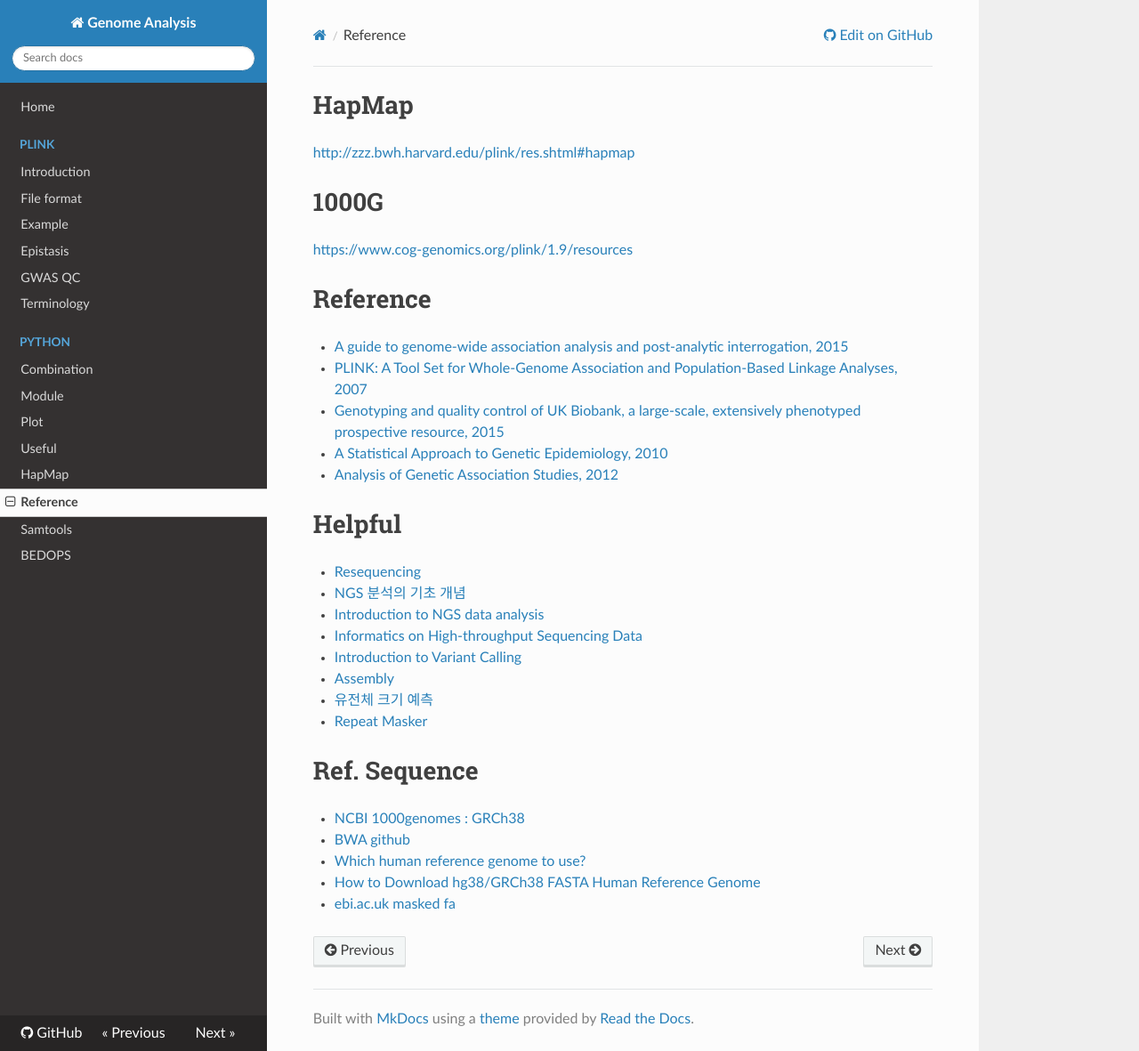
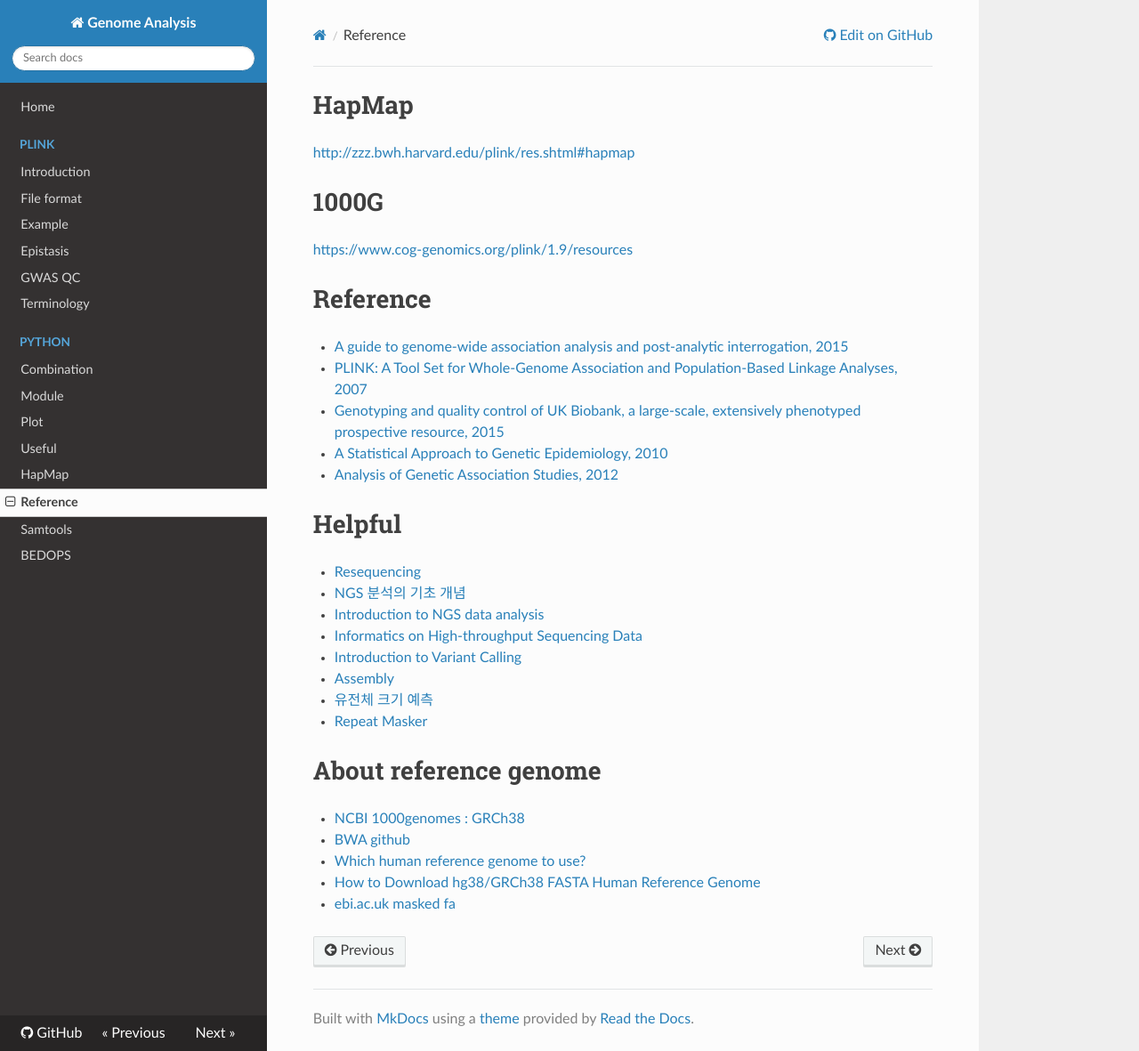
Before and after one commit to WonyoungCho/plink, an MkDocs documentation site: the page built from docs/data_ref.md, in a window 1280 px wide and 1181 px high. Shown: the whole window at 89% size. Built offline with MkDocs 1.6.1, drawn with Linux system fonts in a browser that asks for light colours; nearby versions of some CDN libraries; old or Windows-style settings are respelled for this version of MkDocs.

Commit message:
Update data_ref.md

```diff
--- a/docs/data_ref.md
+++ b/docs/data_ref.md
@@ -21,7 +21,7 @@
 - [유전체 크기 예측](http://www.incodom.kr/%EC%9C%A0%EC%A0%84%EC%B2%B4/%EC%9C%A0%EC%A0%84%EC%B2%B4_%ED%81%AC%EA%B8%B0_%EC%98%88%EC%B8%A1)
 - [Repeat Masker](http://www.incodom.kr/RepeatMasker)
 
-# Ref. Sequence
+# About reference genome
 
 - [NCBI 1000genomes : GRCh38](https://ftp.ncbi.nlm.nih.gov/1000genomes/ftp/technical/reference/GRCh38_reference_genome/)
 - [BWA github](https://github.com/lh3/bwa/blob/master/bwakit/run-gen-ref)
```
